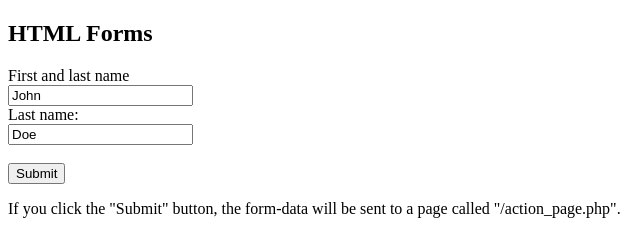
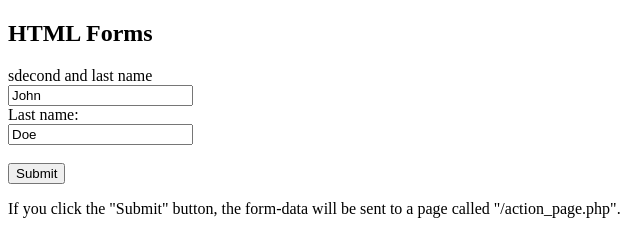
Before and after one commit to suryasurya050719/workspace, a plain HTML site: page index.html in a window 1280 px wide. Shown: the full height of the page, 0-640 px from the left. Drawn offline with Linux system fonts and the light colour scheme.

Commit message:
initial commit

```diff
--- a/index.html
+++ b/index.html
@@ -4,7 +4,7 @@
     <h2>HTML Forms</h2>
 
     <form action="/action_page.php">
-      <label for="fname">First and last name</label><br />
+      <label for="fname">sdecond and last name</label><br />
       <input type="text" id="fname" name="fname" value="John" /><br />
       <label for="lname">Last name:</label><br />
       <input type="text" id="lname" name="lname" value="Doe" /><br /><br />
```
